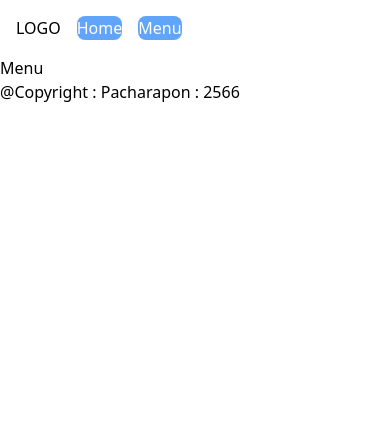
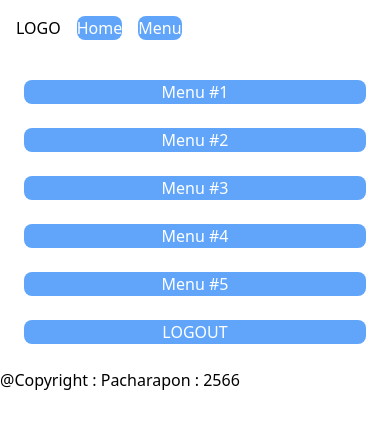
Before and after one commit to PacharaponFirst/samakran, a React (Vite) app: page /admin/menu in a window 390 px wide. Shown: the top 428 px of the page. Built offline with nearby package versions, Linux system fonts and the light colour scheme.

Commit message:
responsive

```diff
--- a/src/index.css
+++ b/src/index.css
@@ -7,6 +7,6 @@
         @apply border border-blue-200 hover:border-blue-600 rounded-md py-1.5 text-sm;
     }
     .npru-button {
-        @apply rounded-lg bg-blue-400 hover:bg-blue-800  text-white;
+        @apply rounded-lg bg-blue-400 hover:bg-blue-800  text-white ;
     }
 }
--- a/src/page/MenuPage.tsx
+++ b/src/page/MenuPage.tsx
@@ -3,7 +3,14 @@ import { FC } from 'react';
 const MenuPage: FC = () => {
     return(
     <>
-    <h1>Menu</h1>
+        <div className='grid grid-cols-1 gap-6 p-6 md:grid-cols-2 lg:grid-cols-3'>
+            <button className='npru-button'>Menu #1</button>
+            <button className='npru-button'>Menu #2</button>
+            <button className='npru-button'>Menu #3</button>
+            <button className='npru-button'>Menu #4</button>
+            <button className='npru-button'>Menu #5</button>
+            <button className='npru-button'>LOGOUT</button>
+        </div>
     </>
     );
 };
```
